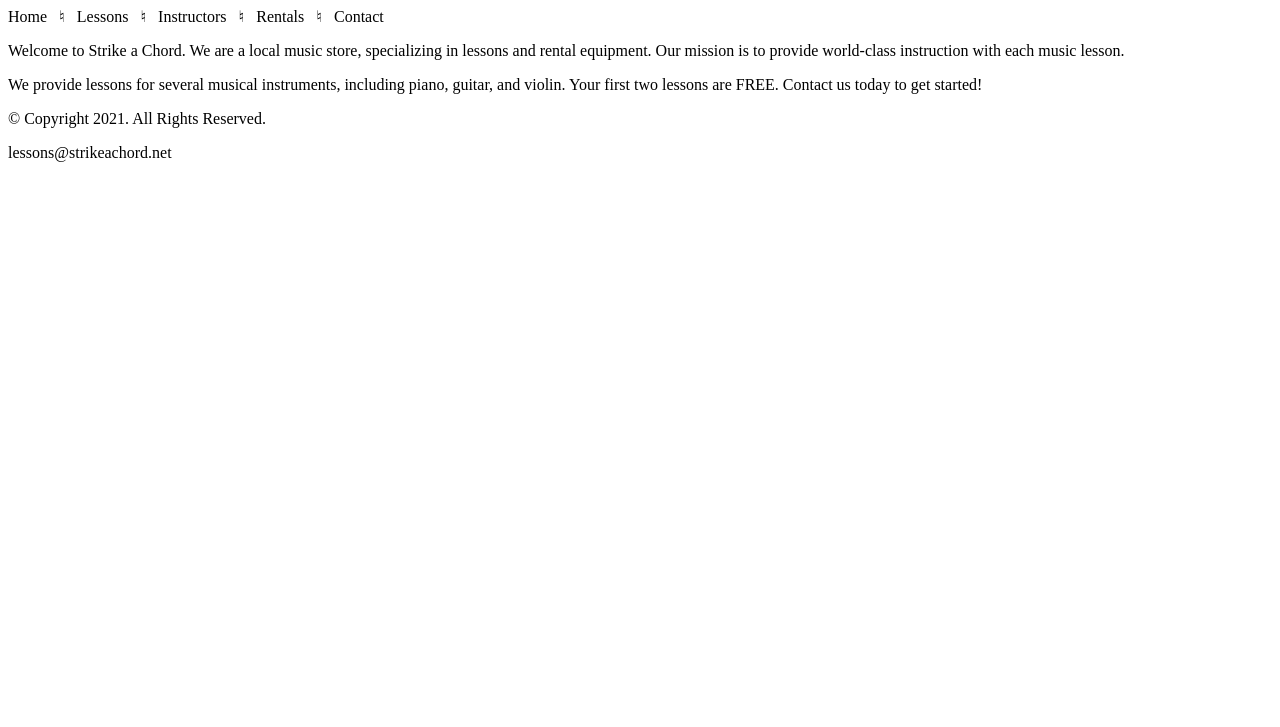
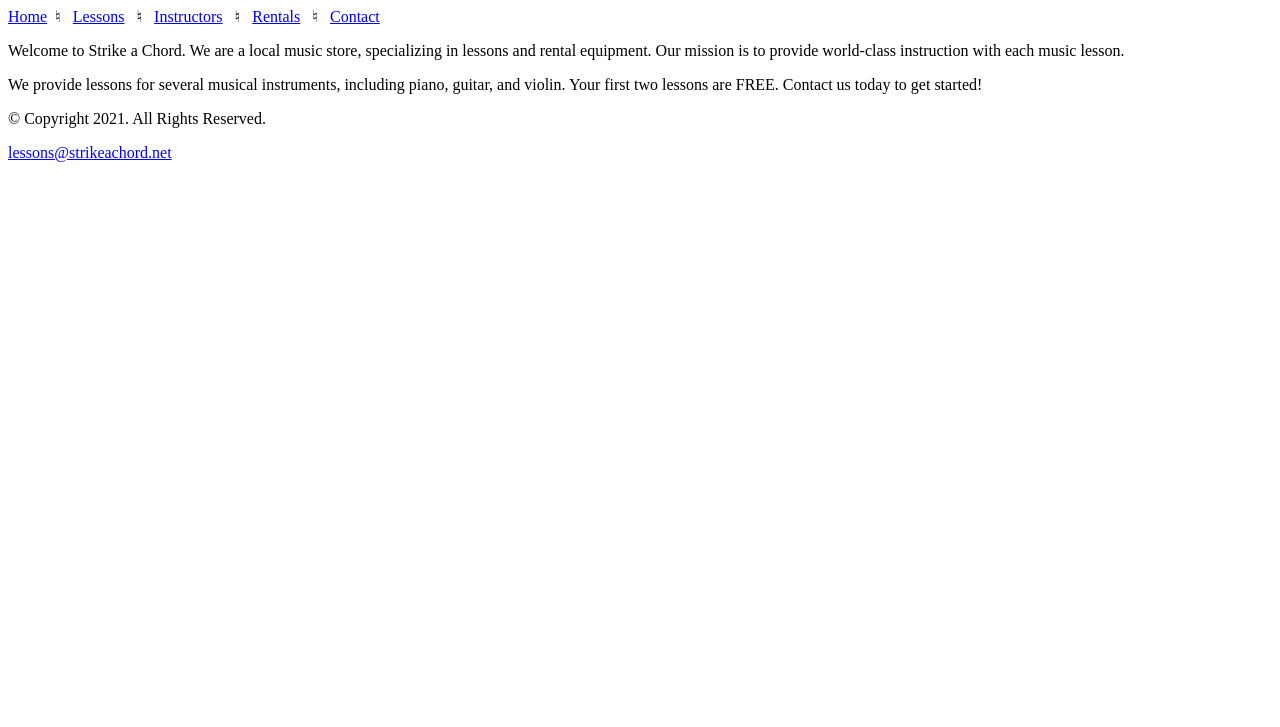
Before and after one commit to 144Fa22/ch3lab1-orazgeldiyevd, a plain HTML site: page index.html in a window 1280 px wide. Shown: the part 73-800 px from the top of the page. Drawn offline with Linux system fonts and the light colour scheme.

Commit message:
Update index.html

```diff
--- a/index.html
+++ b/index.html
@@ -16,25 +16,27 @@
 	</header>
 
 	<nav>
-		<p>Home &nbsp; &#9838; &nbsp;
-		Lessons &nbsp; &#9838; &nbsp;
-		Instructors &nbsp; &#9838; &nbsp;
-		Rentals &nbsp; &#9838; &nbsp;
-		Contact</p>
+		<p> <a href="index.html"> Home</a>&nbsp; &#9838; &nbsp;
+		<a href="lessons.html">Lessons</a> &nbsp; &#9838; &nbsp;
+		<a href="instructors.html">Instructors</a> &nbsp; &#9838; &nbsp;
+		<a href="rentals.html">Rentals</a> &nbsp; &#9838; &nbsp;
+		<a href="contact.html">Contact</a></p>
 	</nav>
 
 	<!-- Use the main area to add the main content to the webpage -->
 	<main>
+<div id="intro">
+
 
 		<p>Welcome to Strike a Chord. We are a local music store, specializing in lessons and rental equipment. Our mission is to provide world-class instruction with each music lesson.</p>
 
 		<p>We provide lessons for several musical instruments, including piano, guitar, and violin. Your first two lessons are FREE. Contact us today to get started!</p>
-
+</div>
 	</main>
 
 	<footer>
 		<p>&copy; Copyright 2021. All Rights Reserved.</p>
-		<p>lessons@strikeachord.net</p>
+		<p><a href="mailto: lessons@strikeachord.net">lessons@strikeachord.net</a></p>
 	</footer>
 
 </body>
```
